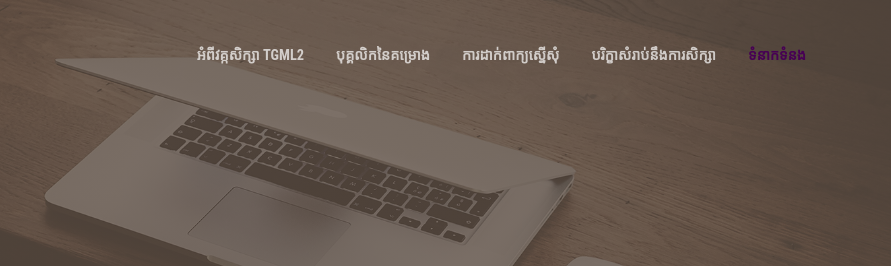
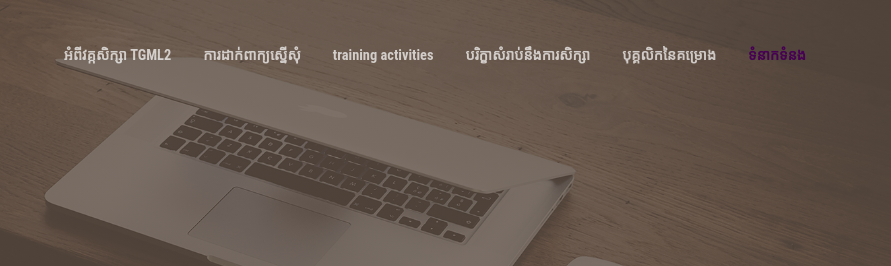
Before and after one commit to tgml2/tgml2.github.io, a website with bundled scripts: page index.html in a window 1280 px wide. Shown: the top 266 px of the page, 389-1280 px from the left. Built offline with nearby package versions, Linux system fonts and the light colour scheme.

Commit message:
add google drive link

```diff
--- a/index.html
+++ b/index.html
@@ -59,13 +59,16 @@
             <a class="nav-link js-scroll-trigger" href="#about">អំពីវគ្កសិក្សា TGML2</a>
           </li>
           <li class="nav-item">
-            <a class="nav-link js-scroll-trigger" href="#team">បុគ្គលិកនៃគម្រោង</a>
-          </li>
-          <li class="nav-item">
             <a class="nav-link js-scroll-trigger" target="_blank" href="https://goo.gl/forms/Yvx91Cnfm1QjNsqb2">ការដាក់ពាក្យស្នើសុំ</a>
           </li>
           <li class="nav-item">
+            <a class="nav-link js-scroll-trigger" target="_blank" href="https://drive.google.com/drive/folders/1vEMVmd7h0b0fpliOM8Zg2B997a4_wSC9">training activities</a>
+          </li>
+          <li class="nav-item">
             <a class="nav-link js-scroll-trigger" href="#portfolio">បរិក្ខាសំរាប់នឹងការសិក្សា</a>
+          </li>
+          <li class="nav-item">
+            <a class="nav-link js-scroll-trigger" href="#team">បុគ្គលិកនៃគម្រោង</a>
           </li>
           <li class="nav-item">
             <a class="nav-link js-scroll-trigger" href="#contact">ទំនាកទំនង</a>
```
